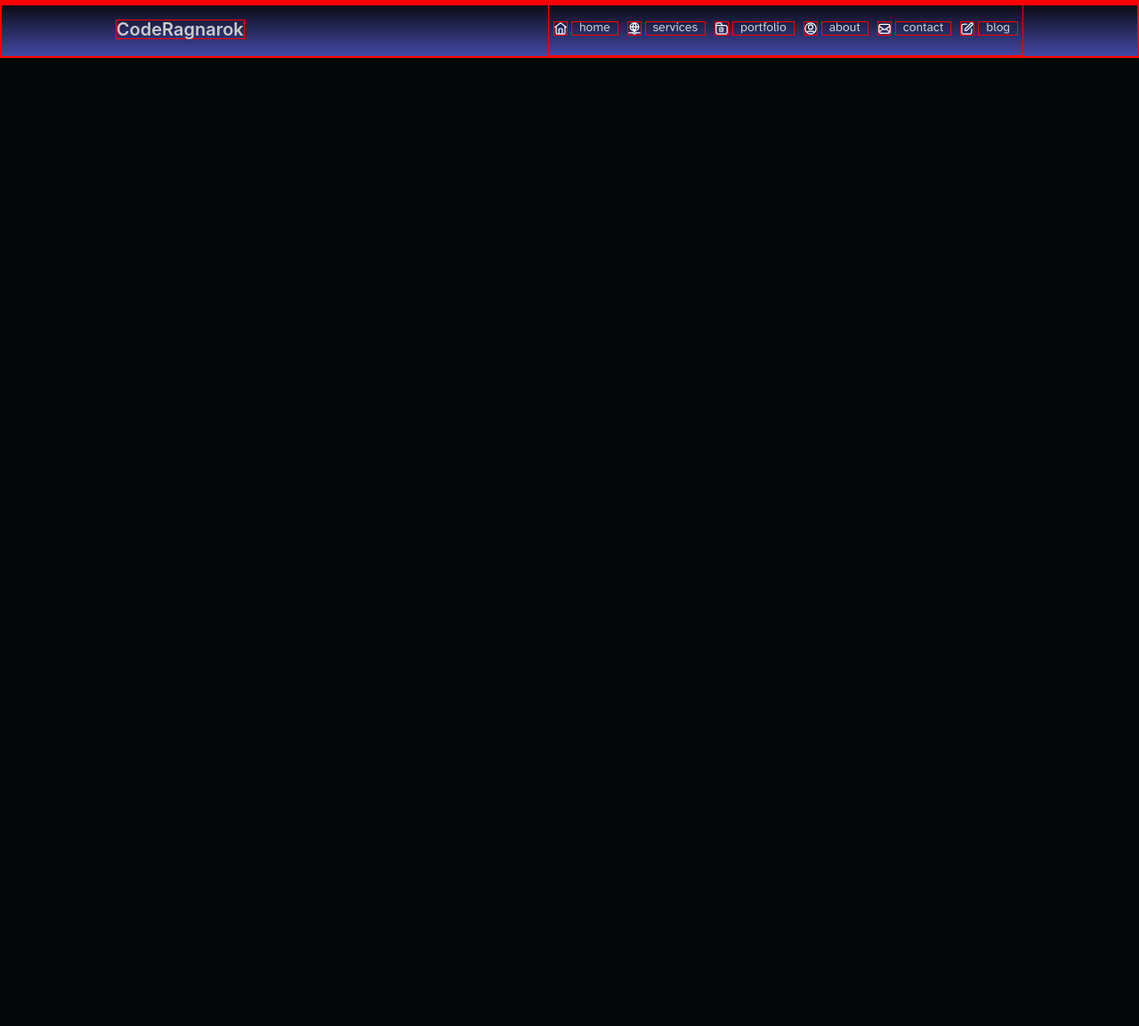
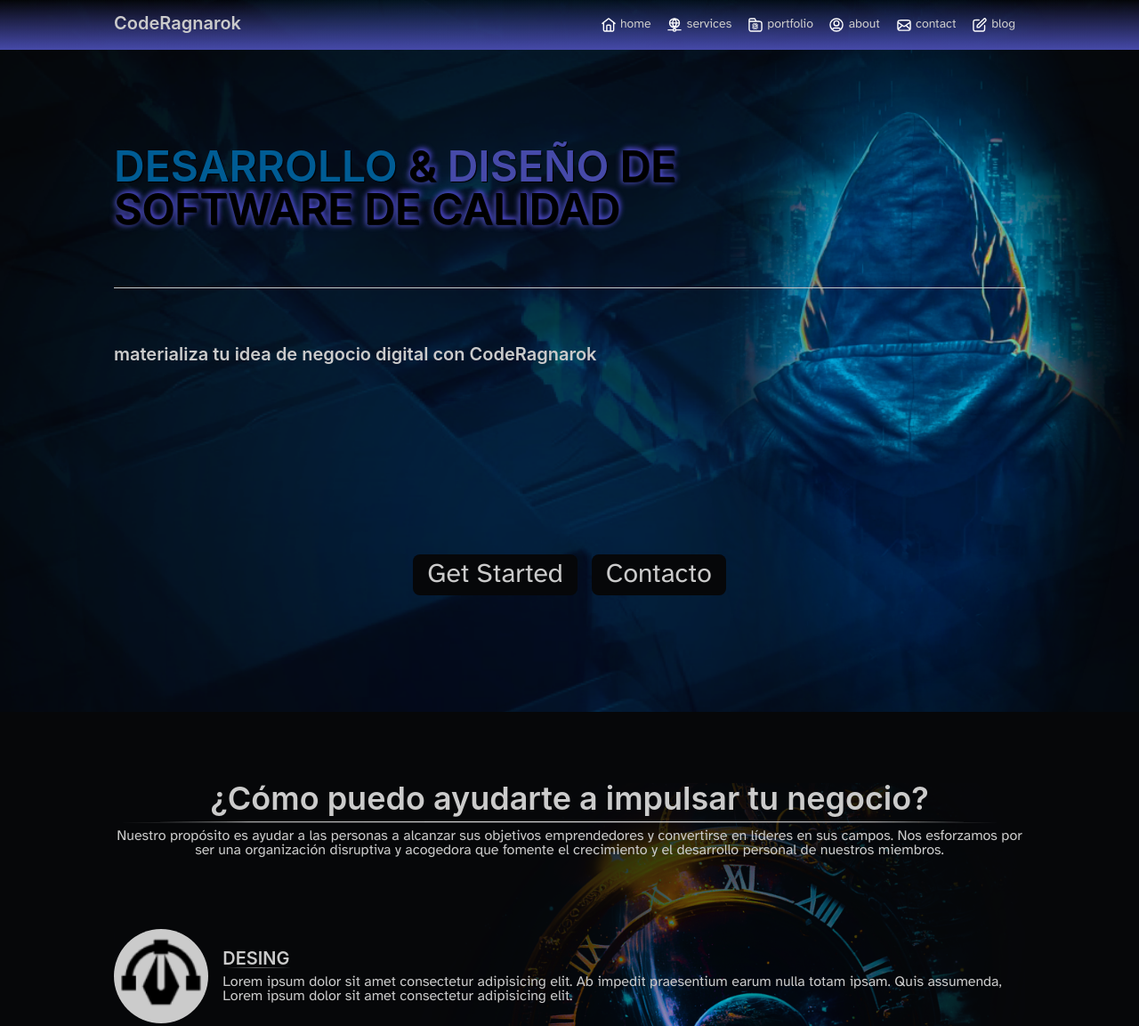
Before and after one commit to CodeRagnarok07/coderagnarok07.github.io, an Astro site: page / in a window 1280 px wide. Shown: the top 1153 px of the page at 89% size. Before the commit the page ends 800 px from the top, so only its background shows below. Built offline with nearby package versions, Linux system fonts and the light colour scheme; Astro itself is replaced by a stand-in of ours.

Commit message:
fixed responsive mobile

```diff
--- a/src/components/Hero.astro
+++ b/src/components/Hero.astro
@@ -1,16 +1,15 @@
----
-
----
-
 <style>
-    section::before {
+    section {
+        overflow: hidden;
+    }
+    .bg-section {
         content: "";
         position: absolute;
         inset: 0;
-
+        z-index: -4;
         background-image: url("/assets/bg/bg-hero.png");
-        /* transform: rotate(30deg); */
-        background-position: 0px;
+        transform: rotate(30deg);
+        background-position: 50%;
         background-size: 80%;
         transform: scale(1.5);
         background-repeat: no-repeat;
@@ -22,44 +21,35 @@
             1px 1px 1px #000000,
             -2px 2px 6px #464aa9,
             2px -2px 6px #6459ff;
-
-        & span {
-            text-shadow: 1px 1px 1px #000000;
-        }
+    }
+    h1 span {
+        text-shadow: 1px 1px 1px #000000;
     }
 </style>
 
-<section
-    id="about"
-    class="container relative flex flex-col items-center justify-center"
->
-    <!-- <img
-        class="absolute inset-y-0 left-0 -z-10 object-center bg-no-repeat rotate-90"
+<section id="about" class="container relative inline-flex flex-col w-full">
+    <img
+        class="bg-section"
         src="/assets/bg/bg-hero.png"
         alt="desarrollador de aplicaciones y software"
-    /> -->
-
-    <div
-        class="inline-flex h-full flex-col gap-3 relative z-50 text-center text-nowrap"
-    >
+    />
+    <div class="block w-full">
         <h1 class="uppercase">
             <span class="text-secondary">Desarrollo</span> & <span
                 class="text-primary">Diseño</span
             > de <br /> software de calidad
         </h1>
-        <hr class="w-full" />
+        <hr class="my-16" />
         <h4 class="">
             materializa tu idea de negocio digital con CodeRagnarok
         </h4>
+    </div>
 
-        <div
-            class="flex flex-col sm:flex-row items-center sm:items-start w-full py-4 justify-center gap-4"
-        >
-            <div class="btn-lg btn-primary border-box-primary">Get Started</div>
-            <div class="btn-lg btn-secondary border-box-secondary">
-                Contacto
-            </div>
-        </div>
+    <div
+        class="flex flex-col sm:flex-row items-center sm:items-start w-full py-4 justify-center gap-4"
+    >
+        <div class="btn-lg btn-primary border-box-primary">Get Started</div>
+        <div class="btn-lg btn-secondary border-box-secondary">Contacto</div>
     </div>
 
     <img
--- a/src/components/Portfolio.astro
+++ b/src/components/Portfolio.astro
@@ -24,11 +24,15 @@ const images = ["", "", ""];
     }
 </style>
 <section id="portfolio" class="container relative">
-    <HeaderText
-        title="Portafolio de proyectos"
-        aling="center"
-        description="Nuestro propósito es ayudar a las personas a alcanzar sus objetivos emprendedores y convertirse en líderes en sus campos. Nos esforzamos por ser una organización disruptiva y acogedora que fomente el crecimiento y el desarrollo personal de nuestros miembros."
-    />
+    <HeaderText aling="center">
+        <h2 slot="title">Portafolio de proyectos</h2>
+        <p slot="description">
+            Nuestro propósito es ayudar a las personas a alcanzar sus objetivos
+            emprendedores y convertirse en líderes en sus campos. Nos esforzamos
+            por ser una organización disruptiva y acogedora que fomente el
+            crecimiento y el desarrollo personal de nuestros miembros.
+        </p>
+    </HeaderText>
 
     <div
         class="flex sm:flex-row flex-col items-center gap-10 justify-between my-[5%]"
--- a/src/components/Services.astro
+++ b/src/components/Services.astro
@@ -18,11 +18,15 @@ const skills = ["", "", ""];
 </style>
 
 <section id="services" class="container relative">
-    <HeaderText
-        title="¿Cómo puedo ayudarte a impulsar tu negocio?"
-        aling="center"
-        description="Nuestro propósito es ayudar a las personas a alcanzar sus objetivos emprendedores y convertirse en líderes en sus campos. Nos esforzamos por ser una organización disruptiva y acogedora que fomente el crecimiento y el desarrollo personal de nuestros miembros."
-    />
+    <HeaderText aling="center">
+        <h2 slot="title">¿Cómo puedo ayudarte a impulsar tu negocio?</h2>
+        <p slot="description">
+            Nuestro propósito es ayudar a las personas a alcanzar sus objetivos
+            emprendedores y convertirse en líderes en sus campos. Nos esforzamos
+            por ser una organización disruptiva y acogedora que fomente el
+            crecimiento y el desarrollo personal de nuestros miembros.
+        </p>
+    </HeaderText>
 
     <div
         class="flex flex-col items-center gap-10 justify-between my-[5%] h-full"
--- a/src/components/ui/Footer/index.astro
+++ b/src/components/ui/Footer/index.astro
@@ -20,21 +20,24 @@ import { socialLinks } from "@consts";
 </style>
 
 <footer
-    class="relative w-full flex flex-col justify-center bg-gradient-to-b to-primary-dark from-[#4c468318] pb-28 sm:pb-0"
+    class="relative w-full flex flex-col justify-center bg-gradient-to-b to-primary-dark from-[#4c468318] pb-28 md:pb-0"
 >
     <div
-        class="container flex gap-4 flex-col items-center justify-center sm:flex-row sm:justify-between h-full py-4"
+        class="container flex gap-4 flex-col items-center justify-center md:flex-row md:justify-between h-full py-4"
     >
         <div>
-            <HeaderText aling="center" title="CodeRagnarok" />
+            <HeaderText aling="center">
+                <h3 slot="title">CodeRagnarok</h3>
+            </HeaderText>
         </div>
         <Contact />
-        <div class="flex flex-col">
-            <HeaderText
-                aling="center"
-                title="Redes sociales"
-                description="sigueme en mis redes"
-            />
+        <div class="flex flex-col w-max">
+            <HeaderText aling="center">
+                <h3 slot="title" class="text-nowrap">Redes sociales</h3>
+                <p slot="description" class="text-nowrap">
+                    sigueme en mis redes
+                </p>
+            </HeaderText>
             <div class="flex justify-center items-center flex-wrap">
                 {
                     socialLinks.map((v) => (
--- a/src/components/ui/HeaderText.astro
+++ b/src/components/ui/HeaderText.astro
@@ -1,11 +1,9 @@
 ---
 interface Props {
-    title: string;
-    description?: string;
     aling?: "left" | "center" | "right";
 }
 
-const { title, description, aling } = Astro.props;
+const { aling } = Astro.props;
 ---
 
 <style>
@@ -27,11 +25,8 @@ const { title, description, aling } = Astro.props;
 </style>
 
 <header class={`inline-flex flex-col ${aling} overflow-hidden`}>
-    <div class="w-min inline-flex flex-col">
-        <h2 class="whitespace-nowrap">
-            <!--  -->
-            {title}
-        </h2>
+    <div class="whitespace-nowrap w-min inline-flex flex-col">
+        <slot name="title" />
 
         <svg
             class="w-full my-2 scale-125"
@@ -45,5 +40,5 @@ const { title, description, aling } = Astro.props;
         </svg>
     </div>
 
-    <p>{description}</p>
+    <slot name="description" />
 </header>
--- a/src/components/ui/Navbar/index.astro
+++ b/src/components/ui/Navbar/index.astro
@@ -6,28 +6,23 @@ import { pages } from "@consts";
 import SvgBgMovil from "./BgMovil.svg";
 ---
 
-<nav
-    class="fixed inset-x-0 bottom-0 flex justify-center sm:top-0 sm:bottom-auto z-[1000]"
->
-    <div
-        class="w-full min-h-min sm:h-auto sm:flex justify-between items-center container"
-    >
-        <img
-            src={SvgBgMovil.src}
-            alt=""
-            class="sm:hidden absolute w-full translate-y-[-20%] scale-[105%] z-[-1]"
-        />
+<nav class="fixed inset-x-0 bottom-0 sm:bottom-auto sm:top-0 z-[1000]">
+    <img
+        src={SvgBgMovil.src}
+        alt=""
+        class="sm:hidden absolute w-full translate-y-[-20%] scale-[105%] z-[-1]"
+    />
+    <div class="flex justify-between pt-[10%] pb-2 sm:py-4 container">
+        <h4 class="hidden md:flex">CodeRagnarok</h4>
 
-        <h4 class="hidden sm:flex">CodeRagnarok</h4>
-
-        <div class="flex items-center justify-around pt-10 pb-2 sm:py-4">
+        <div class="flex w-full md:w-auto md:ml-auto justify-around">
             {
                 pages.map((v) => (
                     <a
                         href={v.link}
                         class="
                         flex flex-col  items-center cursor-pointer
-                        p-1 rounded-lg gap-1
+                        p-1 rounded-lg gap-[2%]
 
                         border-b-2 border-transparent
 
@@ -37,6 +32,7 @@ import SvgBgMovil from "./BgMovil.svg";
                         hover:border-white
                         transition-colors duration-700
 
+                        sm:px-2
                         sm:flex-row
                         sm:rounded-[4px]
                         sm:bg-transparent
@@ -47,9 +43,7 @@ import SvgBgMovil from "./BgMovil.svg";
                             src={`/assets/svg/nav/${v.icon}`}
                             alt={"#" + v}
                         />
-                        <small class="hidden xs:inline px-1 sm:px-2 ">
-                            {v.name}
-                        </small>
+                        <small class="hidden xs:inline px-1   ">{v.name}</small>
                     </a>
                 ))
             }
--- a/src/layouts/index.astro
+++ b/src/layouts/index.astro
@@ -9,29 +9,42 @@ import { SITE_TITLE, SITE_DESCRIPTION } from "@consts";
 <html lang="en">
     <BaseHead title={SITE_TITLE} description={SITE_DESCRIPTION}>
         <style is:global>
+            * {
+                scroll-behavior: smooth;
+            }
+
+            html,
             body {
-                overflow-x: hidden;
+                width: 100vw;
+                height: 100%;
             }
             .container {
                 max-width: 1280px;
                 margin: 0 auto;
-                /* @apply max-w-8xl; */
             }
 
             section {
+                display: inline-flex;
                 width: 100%;
-                /* min-height: 100vh;
-                min-height: 100dvh; */
+                overflow-x: hidden;
+                min-height: 100vh;
+                min-height: 100dvh;
+                flex-direction: column;
+                justify-content: space-around;
+                align-items: center;
+                margin-left: auto;
+                margin-right: auto;
                 @apply pb-28 pt-4 sm:pb-4 sm:pt-16;
             }
         </style>
     </BaseHead>
-    <body class="bg-black-dark text-white flex-col aling-center w-full">
+    <body class="bg-black-dark text-white w-full">
         <Navbar />
 
-        <main class="flex-col aling-center">
+        <main class="inline-flex flex-col w-full">
             <slot />
         </main>
-        <!-- <Footer /> -->
+
+        <Footer />
     </body>
 </html>
--- a/src/pages/index.astro
+++ b/src/pages/index.astro
@@ -2,14 +2,14 @@
 import Layer from "@layouts/index.astro";
 
 import Hero from "@components/Hero.astro";
-import Portfolio from "@components/Portfolio.astro";
+// import Portfolio from "@components/Portfolio.astro";
 import Services from "@components/Services.astro";
 ---
 
 <Layer>
-    <!-- <Hero /> -->
+    <Hero />
     <!-- <Portfolio /> -->
-    <!-- <Services /> -->
+    <Services />
 </Layer>
 
 <style></style>
--- a/src/styles/global.css
+++ b/src/styles/global.css
@@ -1,17 +1,149 @@
 /* /////////////////////////////////////////////////////////////// */
-/* /////// GENERAL /////// */
+/* /////// RESETS /////// */
 
-* {
-	border: 1px red solid;
+*,
+*::before,
+*::after {
+	box-sizing: border-box;
+	/* border: 1px red solid; */
 }
 
+/* http://meyerweb.com/eric/tools/css/reset/
+   v2.0 | 20110126
+   License: none (public domain)
+*/
+
+html,
+body,
+div,
+span,
+applet,
+object,
+iframe,
+h1,
+h2,
+h3,
+h4,
+h5,
+h6,
+p,
+blockquote,
+pre,
+a,
+abbr,
+acronym,
+address,
+big,
+cite,
+code,
+del,
+dfn,
+em,
+img,
+ins,
+kbd,
+q,
+s,
+samp,
+small,
+strike,
+strong,
+sub,
+sup,
+tt,
+var,
+b,
+u,
+i,
+center,
+dl,
+dt,
+dd,
+ol,
+ul,
+li,
+fieldset,
+form,
+label,
+legend,
+table,
+caption,
+tbody,
+tfoot,
+thead,
+tr,
+th,
+td,
+article,
+aside,
+canvas,
+details,
+embed,
+figure,
+figcaption,
+footer,
+header,
+hgroup,
+menu,
+nav,
+output,
+ruby,
+section,
+summary,
+time,
+mark,
+audio,
+video {
+	margin: 0;
+	padding: 0;
+	border: 0;
+	font-size: 100%;
+	font: inherit;
+	vertical-align: baseline;
+}
+
+/* HTML5 display-role reset for older browsers */
+article,
+aside,
+details,
+figcaption,
+figure,
+footer,
+header,
+hgroup,
+menu,
+nav,
+section {
+	display: block;
+}
 
 body {
-	margin: 0;
-	padding: 0;
+	line-height: 1;
+}
 
+ol,
+ul {
+	list-style: none;
+}
 
+blockquote,
+q {
+	quotes: none;
 }
+
+blockquote:before,
+blockquote:after,
+q:before,
+q:after {
+	content: '';
+	content: none;
+}
+
+table {
+	border-collapse: collapse;
+	border-spacing: 0;
+}
+
 
 
 /* /////////////////////////////////////////////////////////////// */
@@ -119,12 +251,3 @@ small,
 	}
 
 }
-
-
-/* /////////////////////////////////////////////////////////////// */
-/* /////// LAYOUT /////// */
-
-
-
-/* /////////////////////////////////////////////////////////////// */
-/* /////// UI /////// */
```
